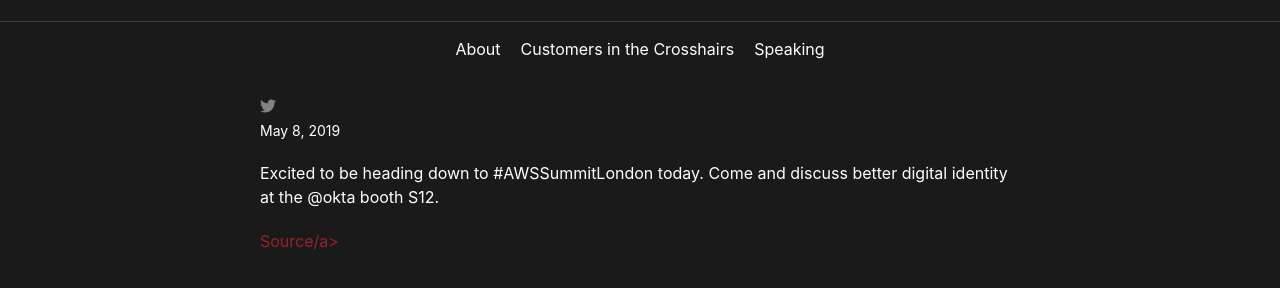
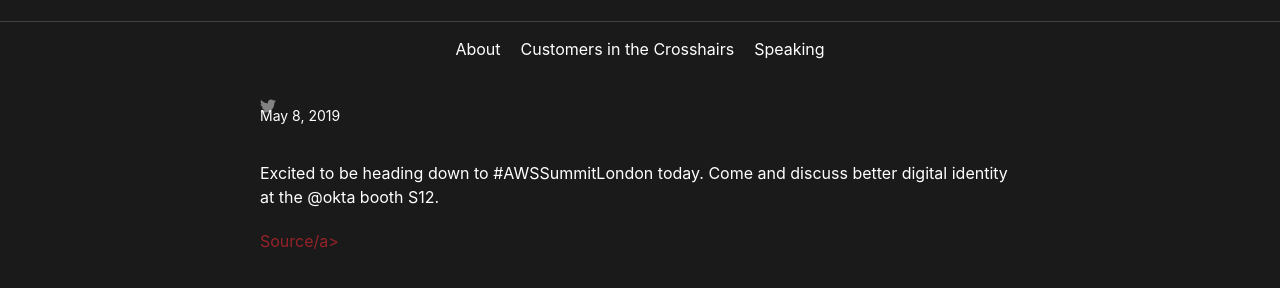
Before and after one commit to andymarch/andymarch.github.io, a Jekyll site: the page built from _posts/2019-05-08-522-2.md, in a window 1280 px wide. Shown: the part 188-476 px from the top of the page. Built offline with Jekyll 4.4.1, drawn with Linux system fonts in a browser that asks for light colours.

Commit message:
Update main.scss

```diff
--- a/assets/main.scss
+++ b/assets/main.scss
@@ -3,4 +3,5 @@
 ---
 
 @import "minima";
-@import "readmore"
+@import "readmore";
+@import "tweaks.scss";
```
